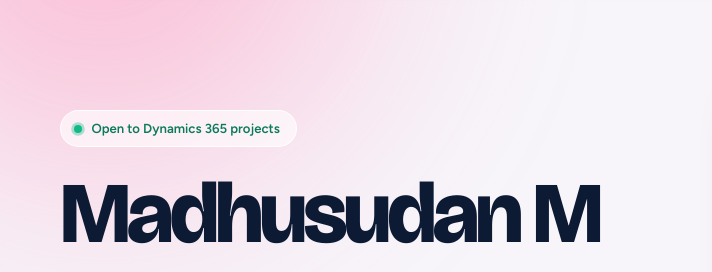
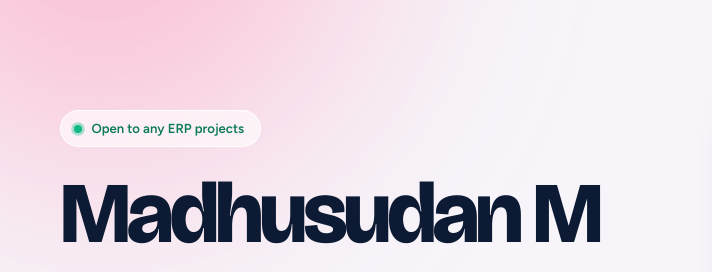
Before and after one commit to Madhusudan-m1/themadhusudan-portfolio, a plain HTML site: page index.html in a window 1280 px wide. Shown: the part 129-401 px from the top of the page, 0-712 px from the left. Drawn offline with nearby package versions, Linux system fonts and the light colour scheme.

Commit message:
Test: Small Change

```diff
--- a/index.html
+++ b/index.html
@@ -325,7 +325,7 @@ footer{padding:0 1.5rem 2.2rem;text-align:center;font-size:.82rem;color:var(--mu
 <section class="hero">
   <div class="wrap hero-grid">
     <div>
-      <div class="status intro-seq" style="--s:0">Open to Dynamics 365 projects</div>
+      <div class="status intro-seq" style="--s:0">Open to any ERP projects</div>
       <h1 class="intro-seq" style="--s:1">Madhusudan M</h1>
       <p class="role intro-seq" style="--s:2">Functional consultant for Dynamics 365 Finance and Operations and Business Central</p>
       <p class="lede intro-seq" style="--s:3">3.5+ years implementing ERP across Finance and Supply Chain: procurement, inventory, warehouse, manufacturing, master planning and fixed assets. Currently delivering a multi-entity D365 Finance and Operations rollout with API integrations for The Akshaya Patra Foundation.</p>
```
